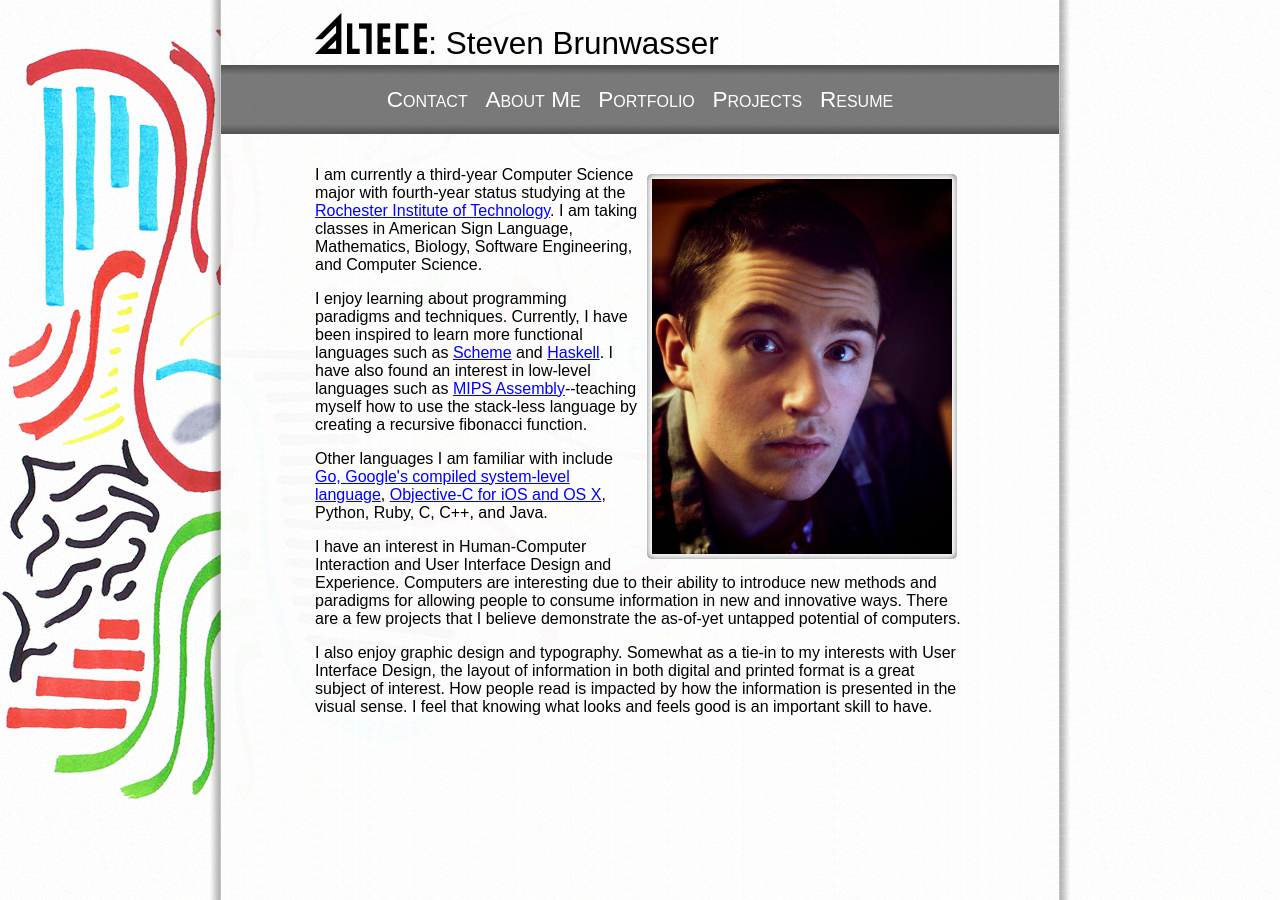
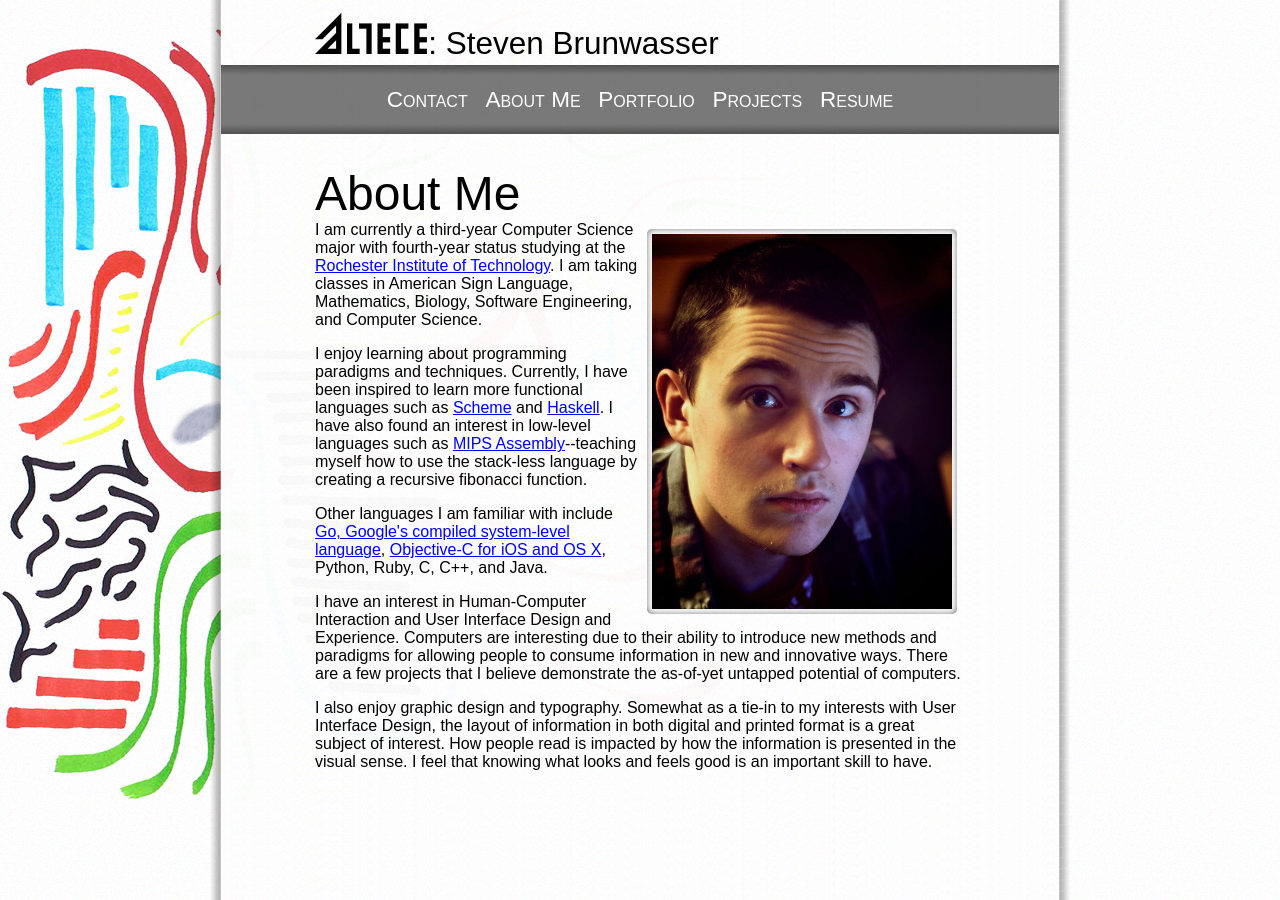
Before and after one commit to libsteve/altece.github.io, a Jekyll site: the page built from index.html, in a window 1280 px wide. Built offline with Jekyll 4.4.1, drawn with Linux system fonts in a browser that asks for light colours; some web fonts are replaced; Markdown is read by kramdown in place of the engine named in the settings.

Commit message:
fixed a header issue with jekyll

```diff
--- a/_includes/header.html
+++ b/_includes/header.html
@@ -2,7 +2,7 @@
 <html>
 <head>
 	<link rel="stylesheet" href="/style/style.css">
-	<title>Altece: {{ title }}</title>
+	<title>Altece: {{ page.title }}</title>
 	<style>
 	</style>
 </head>
--- a/_layouts/index.html
+++ b/_layouts/index.html
@@ -4,8 +4,8 @@
 {% include header.html %}
 
 <section>
-	<header>{{ title }}</header>
 	<article>
+	<header>{{ page.title }}</header>
 		{{ content }}
 	</article>
 </section>
```
